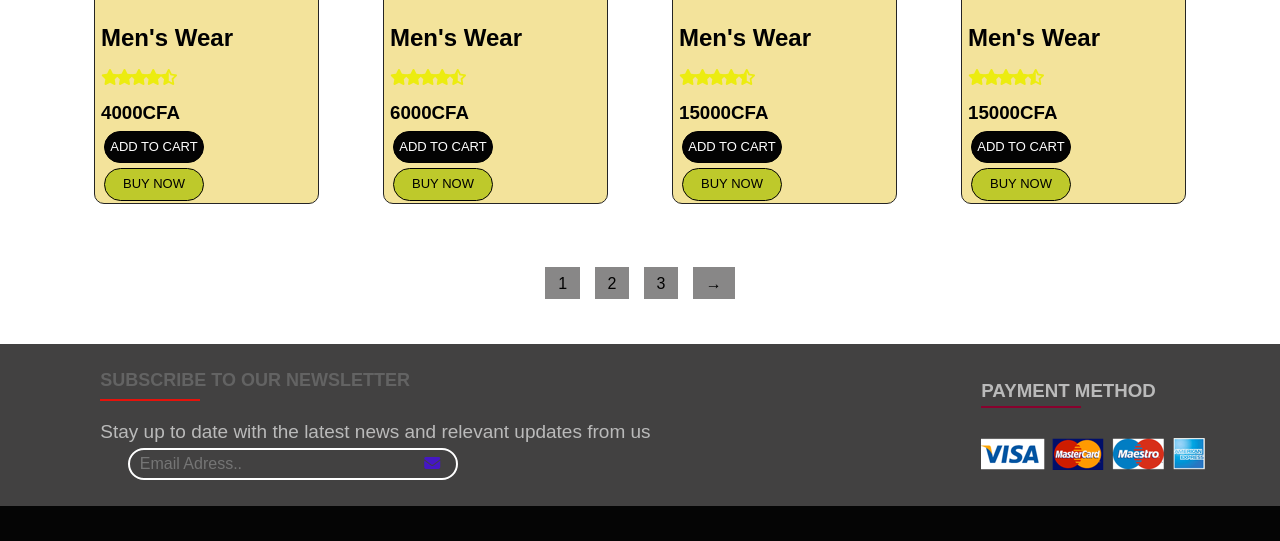
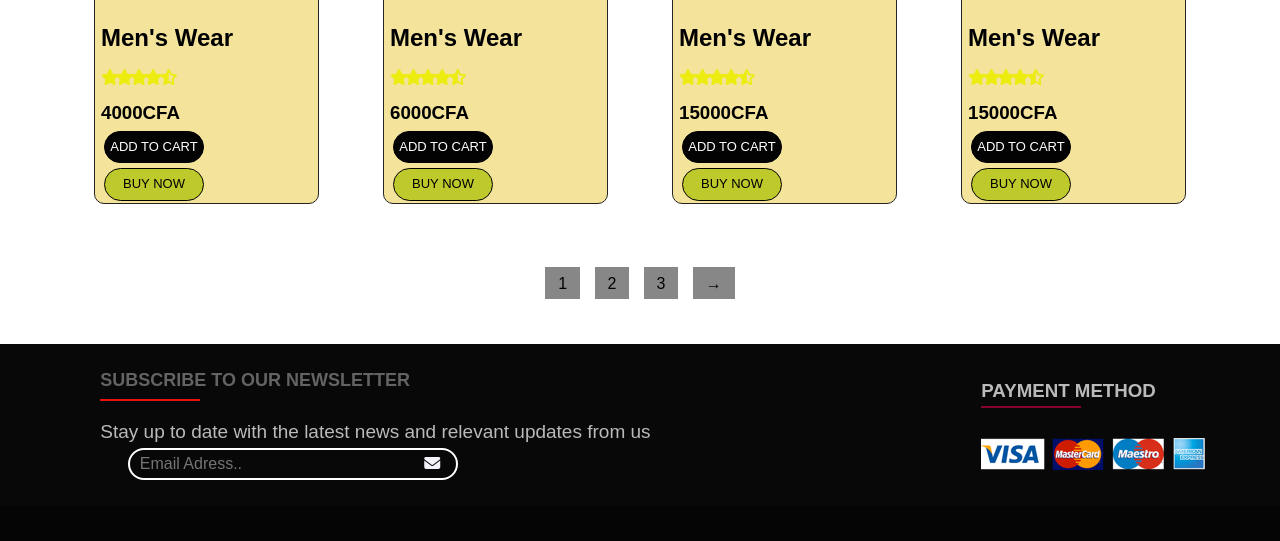
Before and after one commit to tafonhubertnwana/E-com, a plain HTML site: page men.html in a window 1280 px wide. Shown: the part 1499-2040 px from the top of the page. Drawn offline with Linux system fonts and the light colour scheme.

Commit message:
update work

```diff
--- a/style.css
+++ b/style.css
@@ -813,7 +813,7 @@ article .paragraph p{
 #news{
     display: flex;
     justify-content: space-evenly;
-    background-color: #424141;
+    background-color: #080808;
 }
 
 footer .newsletter{
@@ -867,7 +867,7 @@ footer .newsletter .form-1 input{
 }
 
 footer .newsletter .form-1 .fa-solid{
-    color: hwb(256 9% 23%);
+    color: hwb(257 95% 2%);
 }
 
 #news .payment{
```
Also changed, not shown: home.html (+1 -1 lines).
